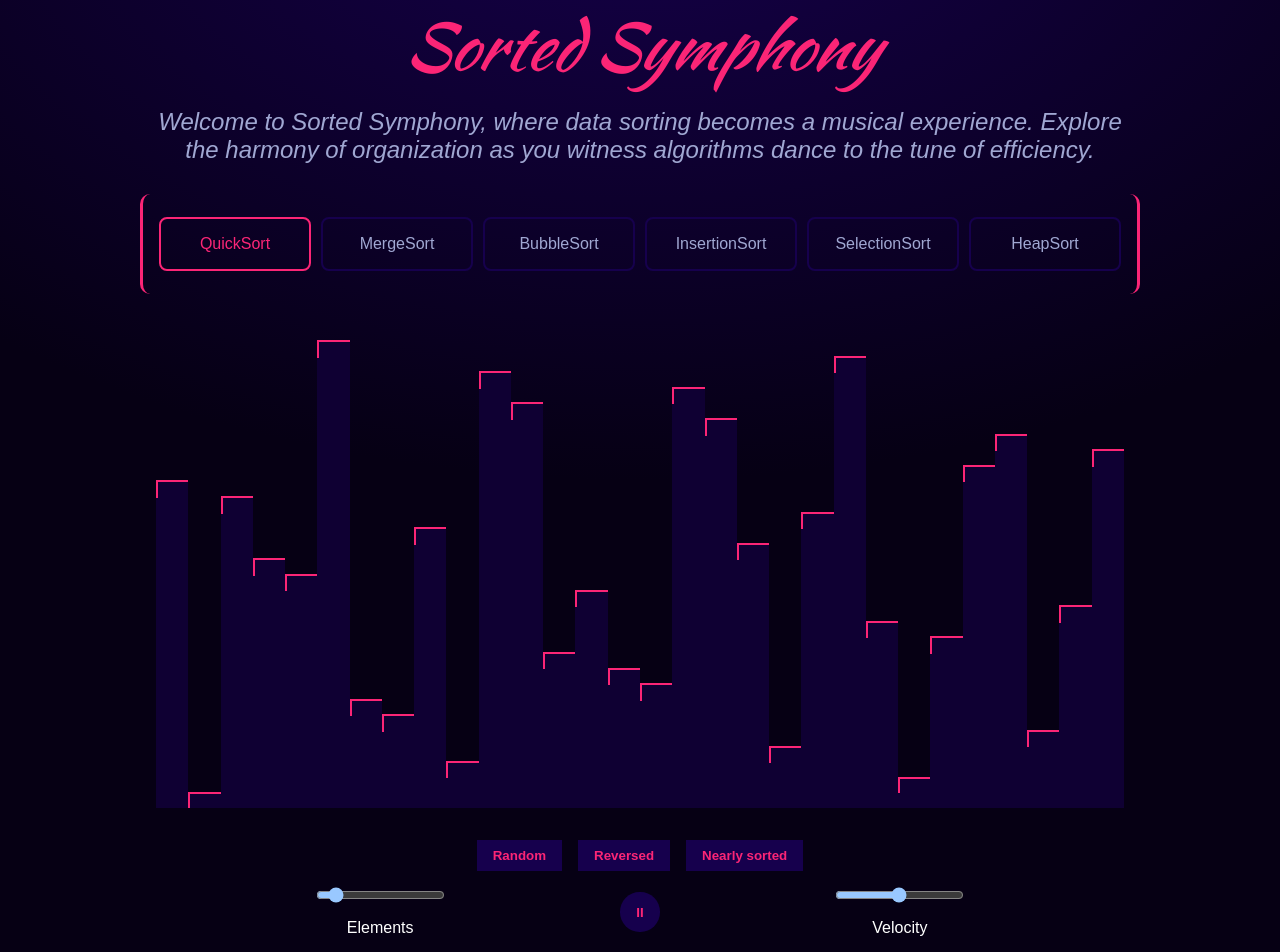
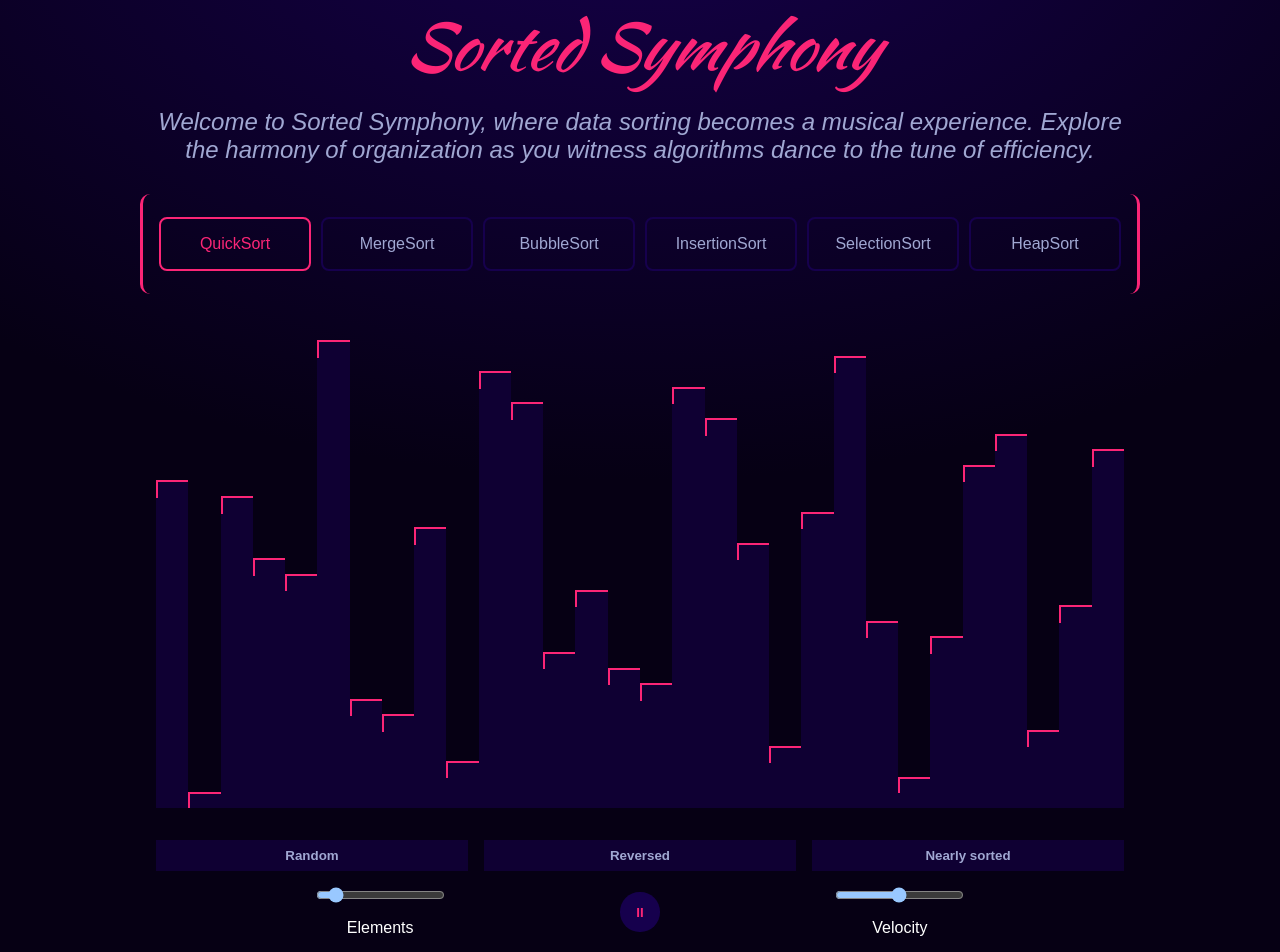
Before and after one commit to Eckry/Sorted-Symphony, a React (Vite) app: page / in a window 1280 px wide. Shown: the top 952 px of the page. Built offline with nearby package versions, Linux system fonts and the light colour scheme; a web font is replaced by a local one.

Commit message:
change colors and width to sortoptions

```diff
--- a/src/components/styles/SortOptions.css
+++ b/src/components/styles/SortOptions.css
@@ -11,11 +11,12 @@
   cursor: pointer;
   outline: none;
   border: none;
+  width: 100%;
   font-weight: bold;
-  background-color: var(--secondary-color);
-  color: var(--highlight-color);
+  background-color: var(--primary-brighty-color);
+  color: var(--tertiary-brighty-color);
 }
 
 .sortoption:hover {
-  background-color: var(--tertiary-color);
+  background-color: var(--secondary-color);
 }
```
